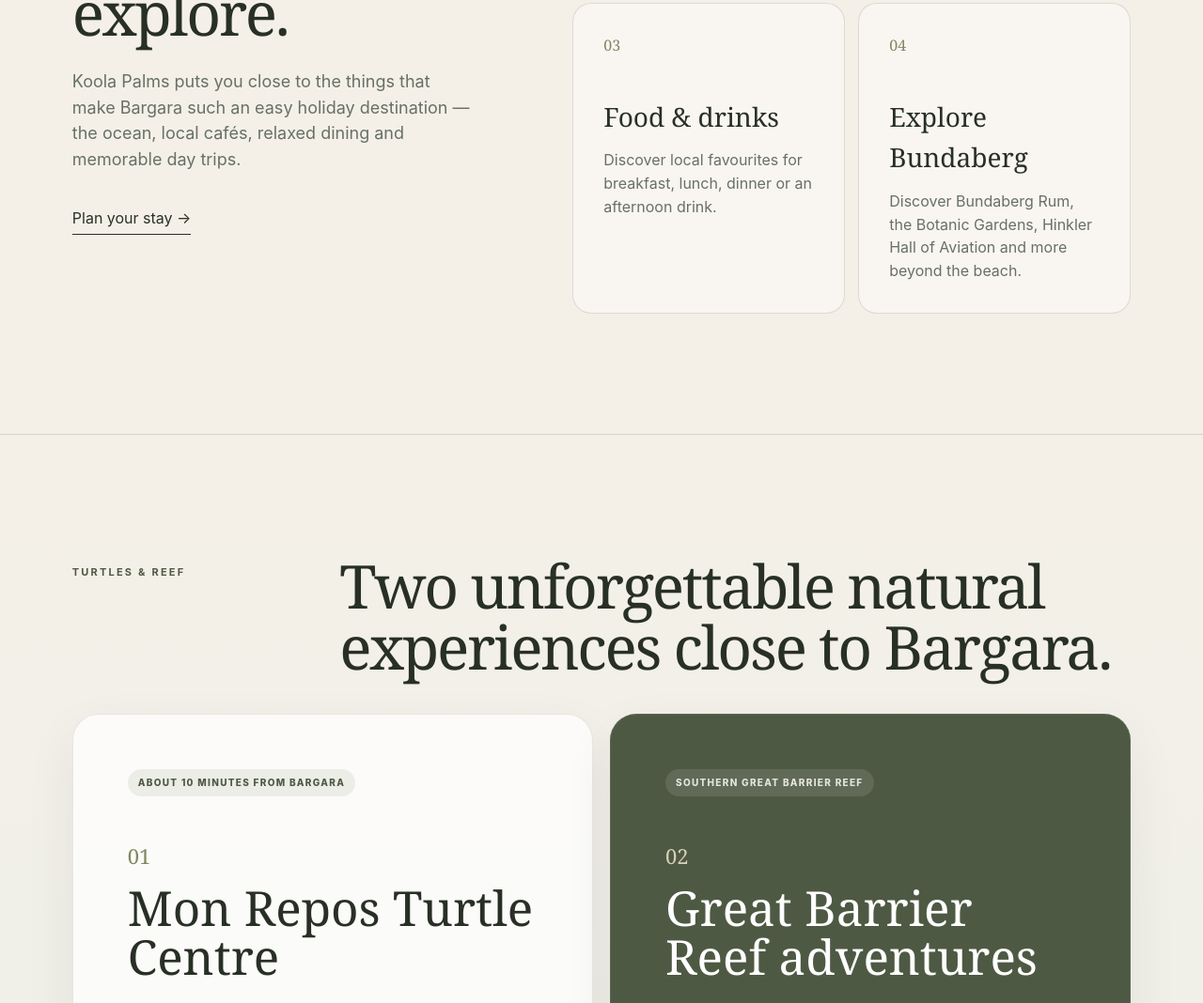
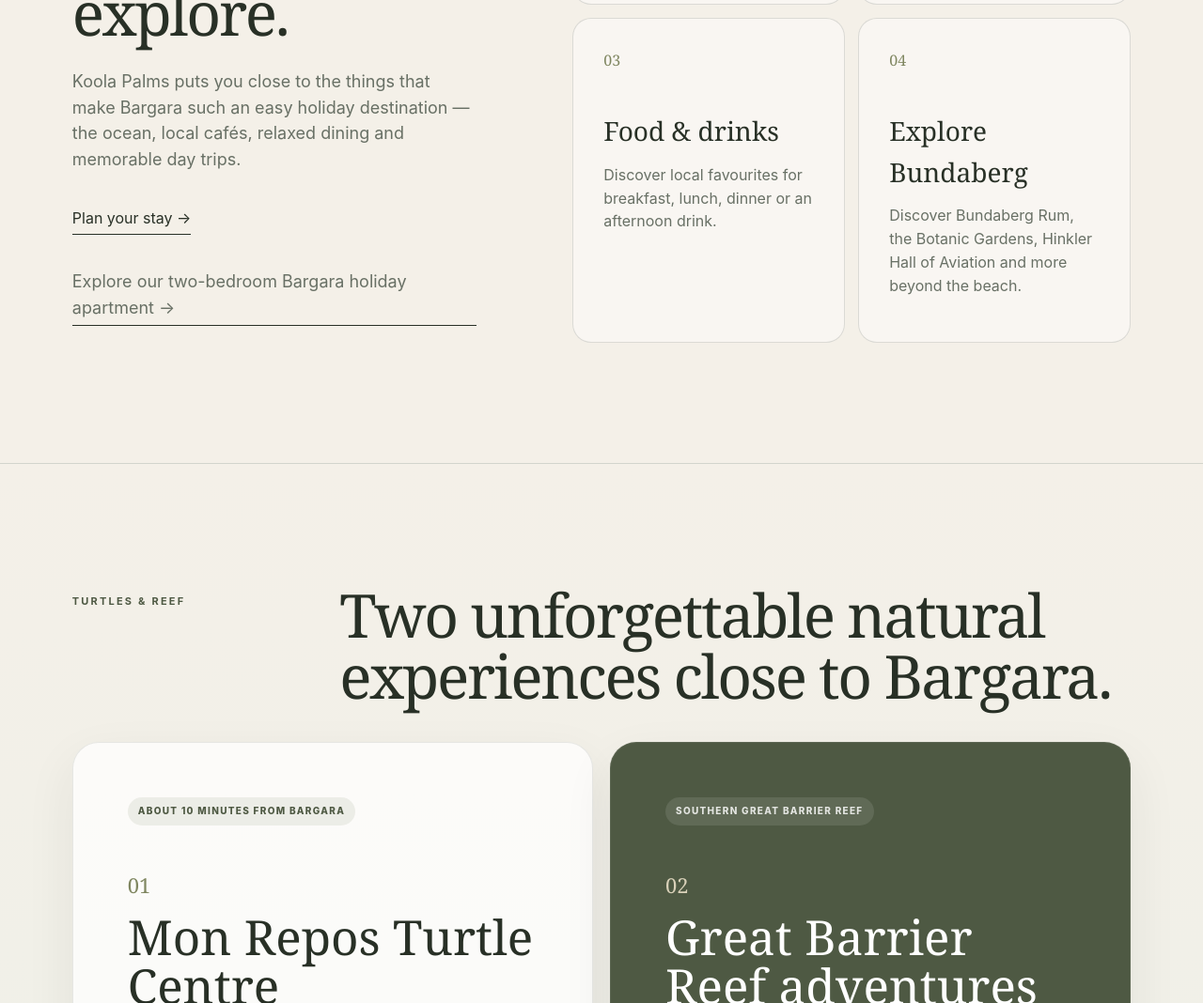
Before and after one commit to artformkitchensgosford91-netizen/koola-palms-bargara, a website: page index.html in a window 1280 px wide. Shown: the part 6426-7494 px from the top of the page at 94% size. Drawn offline with Linux system fonts and the light colour scheme.

Commit message:
Link Bargara accommodation landing page from homepage

```diff
--- a/index.html
+++ b/index.html
@@ -801,7 +801,7 @@ footer { display:flex; justify-content:space-between; align-items:center; gap:25
         <div class="eyebrow">EXPERIENCE BARGARA</div>
         <h2>Beach mornings, good coffee and plenty to explore.</h2>
         <p>Koola Palms puts you close to the things that make Bargara such an easy holiday destination — the ocean, local cafés, relaxed dining and memorable day trips.</p>
-        <a class="text-link" href="#book">Plan your stay →</a>
+        <a class="text-link" href="#book">Plan your stay →</a><p><a class="text-link" href="/bargara-holiday-apartment.html">Explore our two-bedroom Bargara holiday apartment →</a></p>
       </div>
       <div class="experience-grid reveal">
         <article><span>01</span><h3>Walk to the beach</h3><p>Start the day with sand under your feet and an ocean view just a short stroll away.</p></article>
```
